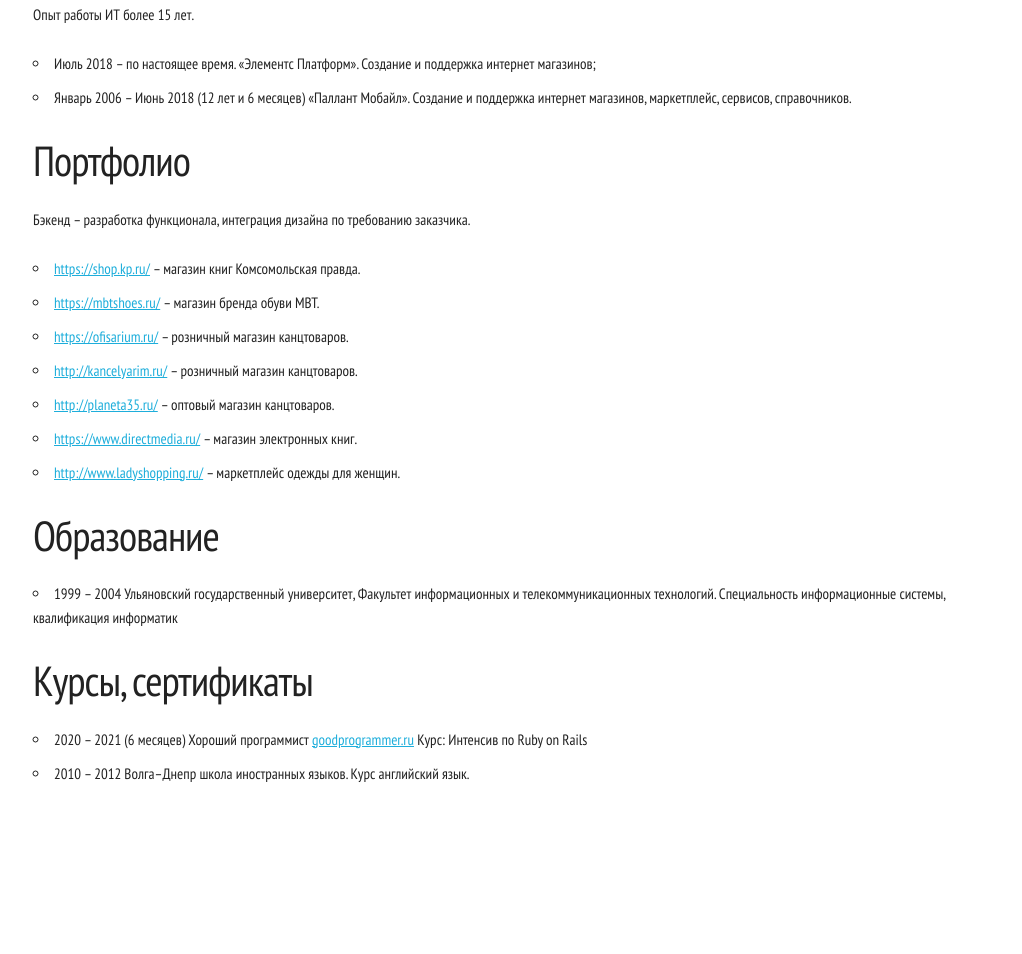
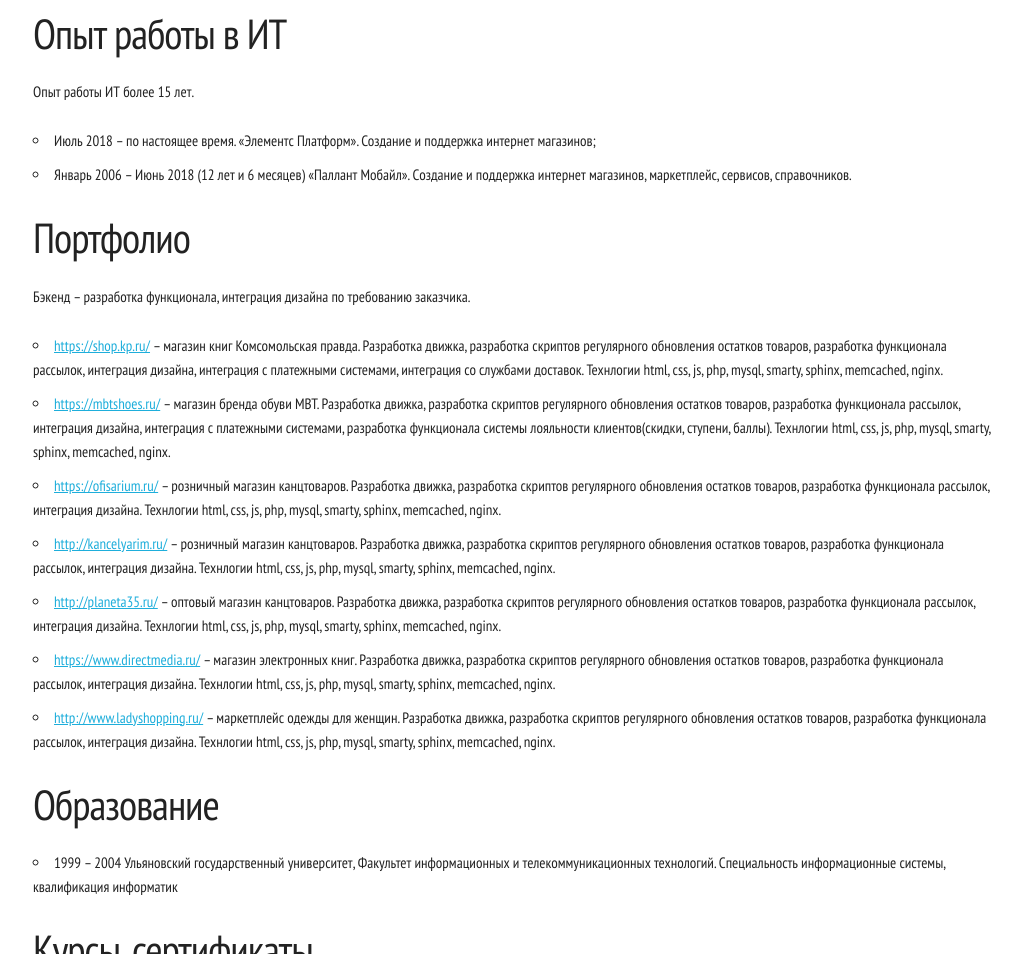
Before and after one commit to edwardkv/cv, a plain HTML site: page index.html in a window 1280 px wide. Shown: the part 1334-2288 px from the top of the page, without its empty margins (127-1149 px from the left). Before the commit the page ends 2145 px from the top, so only its background shows below. Drawn offline with Linux system fonts and the light colour scheme.

Commit message:
add skills info, add objective info

```diff
--- a/index.html
+++ b/index.html
@@ -36,7 +36,10 @@
   <div class="row">
     <h2>Обо мне</h2>
     <p>
-    Родился 7 марта 1982 г.
+    <div>Родился 7 марта 1982 г.</div>
+    <div>Живу в Ульяновске. Занимаюсь web-разработкой с 2004 г.</div>
+    <div>Люблю разрабатывать web приложения.</div>
+    <div>На данный момент работаю php-разработчиком. Хочу развиваться в направлении Ruby on Rails. Люблю осваивать новые технологии и самосовершенствоваться.</div>
     </p>
 
     <h3>Навыки</h3>
@@ -83,12 +86,35 @@
     <p>Бэкенд &ndash; разработка функционала, интеграция дизайна по требованию заказчика.</p>
     <ul>
       <li><a target="_blank" rel="noopener noreferrer" href="https://shop.kp.ru/">https://shop.kp.ru/</a> &ndash; магазин книг Комсомольская правда.
+      Разработка движка, разработка скриптов регулярного  обновления остатков товаров, разработка функционала рассылок, интеграция дизайна, интеграция с платежными системами, интеграция со службами доставок.
+      Технлогии html, css, js,  php, mysql, smarty, sphinx, memcached, nginx.
+
       <li><a target="_blank" rel="noopener noreferrer" href="https://mbtshoes.ru/">https://mbtshoes.ru/</a> &ndash; магазин бренда обуви MBT.
+      Разработка движка, разработка скриптов регулярного  обновления остатков товаров, разработка функционала рассылок, интеграция дизайна, интеграция с платежными системами, разработка функционала системы лояльности клиентов(скидки, ступени, баллы).
+      Технлогии html, css, js,  php, mysql, smarty, sphinx, memcached, nginx.
+
+
       <li><a target="_blank" rel="noopener noreferrer" href="https://ofisarium.ru/">https://ofisarium.ru/</a> &ndash; розничный магазин канцтоваров.
+      Разработка движка, разработка скриптов регулярного  обновления остатков товаров, разработка функционала рассылок, интеграция дизайна.
+      Технлогии html, css, js,  php, mysql, smarty, sphinx, memcached, nginx.
+
       <li><a target="_blank" rel="noopener noreferrer" href="http://kancelyarim.ru/">http://kancelyarim.ru/</a> &ndash; розничный магазин канцтоваров.
+      Разработка движка, разработка скриптов регулярного  обновления остатков товаров, разработка функционала рассылок, интеграция дизайна.
+      Технлогии html, css, js,  php, mysql, smarty, sphinx, memcached, nginx.
+
       <li><a target="_blank" rel="noopener noreferrer" href="http://planeta35.ru/">http://planeta35.ru/</a> &ndash; оптовый магазин канцтоваров.
+      Разработка движка, разработка скриптов регулярного  обновления остатков товаров, разработка функционала рассылок, интеграция дизайна.
+      Технлогии html, css, js,  php, mysql, smarty, sphinx, memcached, nginx.
+
+
       <li><a target="_blank" rel="noopener noreferrer" href="https://www.directmedia.ru/">https://www.directmedia.ru/</a> &ndash; магазин электронных книг.
+      Разработка движка, разработка скриптов регулярного  обновления остатков товаров, разработка функционала рассылок, интеграция дизайна.
+      Технлогии html, css, js,  php, mysql, smarty, sphinx, memcached, nginx.
+
       <li><a target="_blank" rel="noopener noreferrer" href="http://www.ladyshopping.ru/">http://www.ladyshopping.ru/</a> &ndash; маркетплейс одежды для женщин.
+      Разработка движка, разработка скриптов регулярного  обновления остатков товаров, разработка функционала рассылок, интеграция дизайна.
+      Технлогии html, css, js,  php, mysql, smarty, sphinx, memcached, nginx.
+
     </ul>
   </div>
 
```
